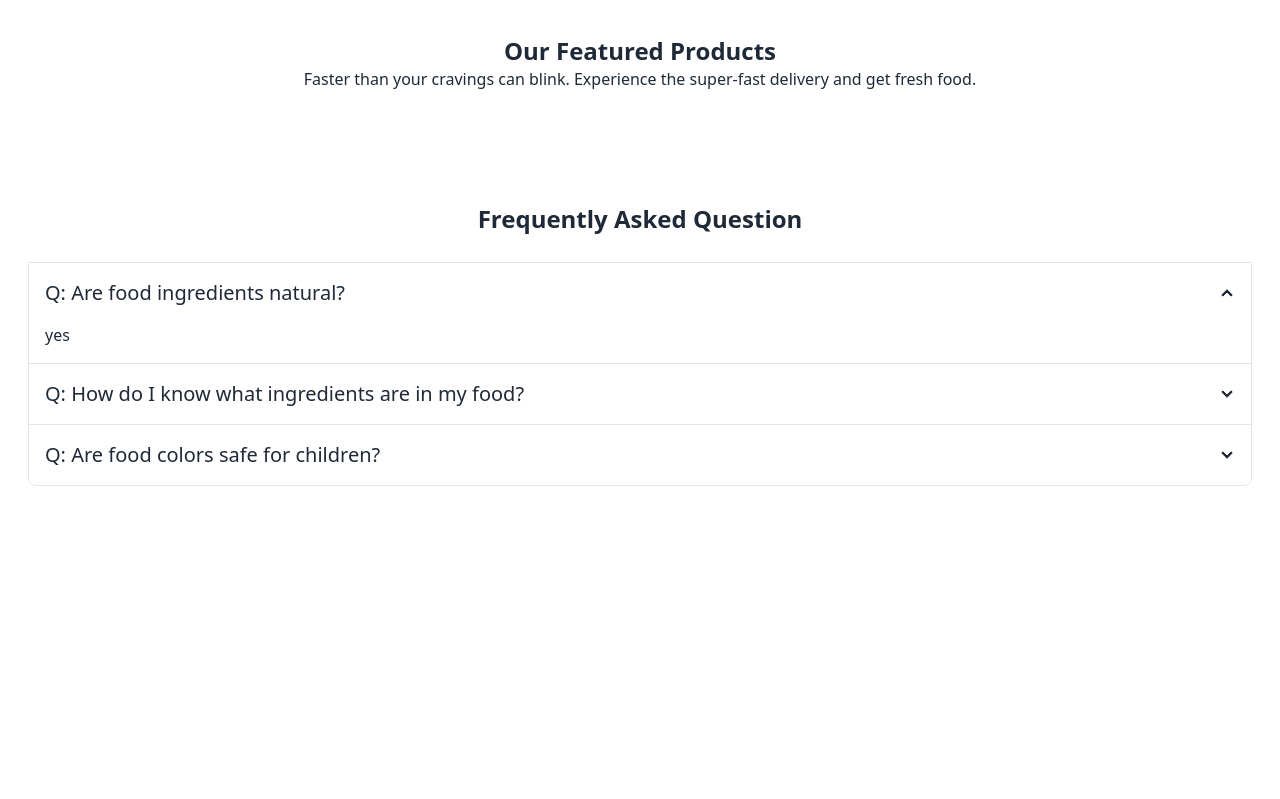
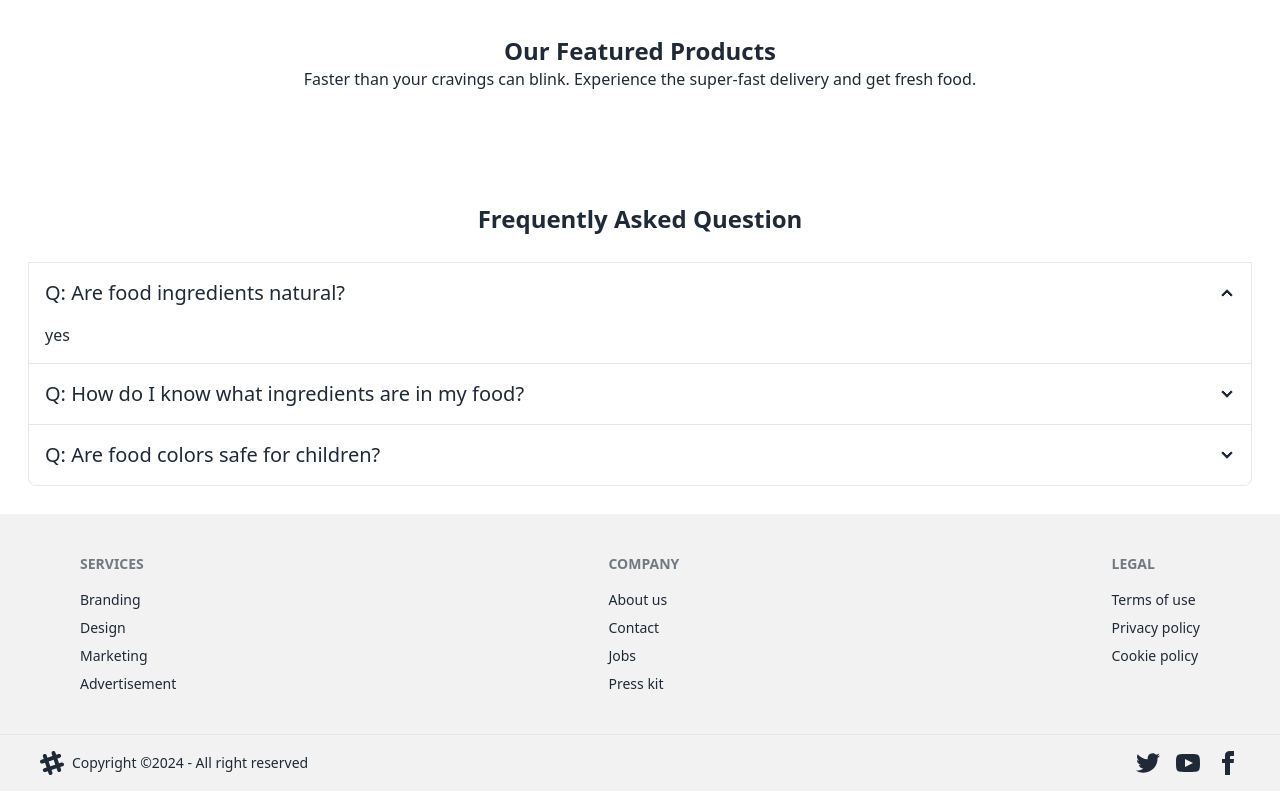
Before and after one commit to Nieem/assign_2_online_food_portal, a plain HTML site: page index.html in a window 1280 px wide. Shown: the part 359-1158 px from the top of the page. Before the commit the page ends 873 px from the top, so only its background shows below. Drawn offline with nearby package versions, Linux system fonts and the light colour scheme; no server answers.

Commit message:
footer add

```diff
--- a/index.html
+++ b/index.html
@@ -199,10 +199,84 @@
 
 </main>
 
+    <!-- footer start -->
+<footer class="footer bg-base-200 text-base-content p-10 px-20 justify-between">
+  <nav>
+    <h6 class="footer-title">Services</h6>
+    <a class="link link-hover">Branding</a>
+    <a class="link link-hover">Design</a>
+    <a class="link link-hover">Marketing</a>
+    <a class="link link-hover">Advertisement</a>
+  </nav>
+  <nav>
+    <h6 class="footer-title">Company</h6>
+    <a class="link link-hover">About us</a>
+    <a class="link link-hover">Contact</a>
+    <a class="link link-hover">Jobs</a>
+    <a class="link link-hover">Press kit</a>
+  </nav>
+  <nav>
+    <h6 class="footer-title">Legal</h6>
+    <a class="link link-hover">Terms of use</a>
+    <a class="link link-hover">Privacy policy</a>
+    <a class="link link-hover">Cookie policy</a>
+  </nav>
+</footer>
+<footer class="footer bg-base-200 text-base-content border-base-300 border-t px-10 py-4 mb-2">
+  <aside class="grid-flow-col items-center">
+    <svg
+      width="24"
+      height="24"
+      viewBox="0 0 24 24"
+      xmlns="http://www.w3.org/2000/svg"
+      fill-rule="evenodd"
+      clip-rule="evenodd"
+      class="fill-current">
+      <path
+        d="M22.672 15.226l-2.432.811.841 2.515c.33 1.019-.209 2.127-1.23 2.456-1.15.325-2.148-.321-2.463-1.226l-.84-2.518-5.013 1.677.84 2.517c.391 1.203-.434 2.542-1.831 2.542-.88 0-1.601-.564-1.86-1.314l-.842-2.516-2.431.809c-1.135.328-2.145-.317-2.463-1.229-.329-1.018.211-2.127 1.231-2.456l2.432-.809-1.621-4.823-2.432.808c-1.355.384-2.558-.59-2.558-1.839 0-.817.509-1.582 1.327-1.846l2.433-.809-.842-2.515c-.33-1.02.211-2.129 1.232-2.458 1.02-.329 2.13.209 2.461 1.229l.842 2.515 5.011-1.677-.839-2.517c-.403-1.238.484-2.553 1.843-2.553.819 0 1.585.509 1.85 1.326l.841 2.517 2.431-.81c1.02-.33 2.131.211 2.461 1.229.332 1.018-.21 2.126-1.23 2.456l-2.433.809 1.622 4.823 2.433-.809c1.242-.401 2.557.484 2.557 1.838 0 .819-.51 1.583-1.328 1.847m-8.992-6.428l-5.01 1.675 1.619 4.828 5.011-1.674-1.62-4.829z"></path>
+    </svg>
+    <p>Copyright ©2024 - All right reserved</p>
+  </aside>
+  <nav class="md:place-self-center md:justify-self-end">
+    <div class="grid grid-flow-col gap-4">
+      <a>
+        <svg
+          xmlns="http://www.w3.org/2000/svg"
+          width="24"
+          height="24"
+          viewBox="0 0 24 24"
+          class="fill-current">
+          <path
+            d="M24 4.557c-.883.392-1.832.656-2.828.775 1.017-.609 1.798-1.574 2.165-2.724-.951.564-2.005.974-3.127 1.195-.897-.957-2.178-1.555-3.594-1.555-3.179 0-5.515 2.966-4.797 6.045-4.091-.205-7.719-2.165-10.148-5.144-1.29 2.213-.669 5.108 1.523 6.574-.806-.026-1.566-.247-2.229-.616-.054 2.281 1.581 4.415 3.949 4.89-.693.188-1.452.232-2.224.084.626 1.956 2.444 3.379 4.6 3.419-2.07 1.623-4.678 2.348-7.29 2.04 2.179 1.397 4.768 2.212 7.548 2.212 9.142 0 14.307-7.721 13.995-14.646.962-.695 1.797-1.562 2.457-2.549z"></path>
+        </svg>
+      </a>
+      <a>
+        <svg
+          xmlns="http://www.w3.org/2000/svg"
+          width="24"
+          height="24"
+          viewBox="0 0 24 24"
+          class="fill-current">
+          <path
+            d="M19.615 3.184c-3.604-.246-11.631-.245-15.23 0-3.897.266-4.356 2.62-4.385 8.816.029 6.185.484 8.549 4.385 8.816 3.6.245 11.626.246 15.23 0 3.897-.266 4.356-2.62 4.385-8.816-.029-6.185-.484-8.549-4.385-8.816zm-10.615 12.816v-8l8 3.993-8 4.007z"></path>
+        </svg>
+      </a>
+      <a>
+        <svg
+          xmlns="http://www.w3.org/2000/svg"
+          width="24"
+          height="24"
+          viewBox="0 0 24 24"
+          class="fill-current">
+          <path
+            d="M9 8h-3v4h3v12h5v-12h3.642l.358-4h-4v-1.667c0-.955.192-1.333 1.115-1.333h2.885v-5h-3.808c-3.596 0-5.192 1.583-5.192 4.615v3.385z"></path>
+        </svg>
+      </a>
+    </div>
+  </nav>
+</footer>
+  <!-- footer end -->
 
-  <footer>
-
-  </footer>
   <script src="src/js/getfood.js">
 
   </script>
```
